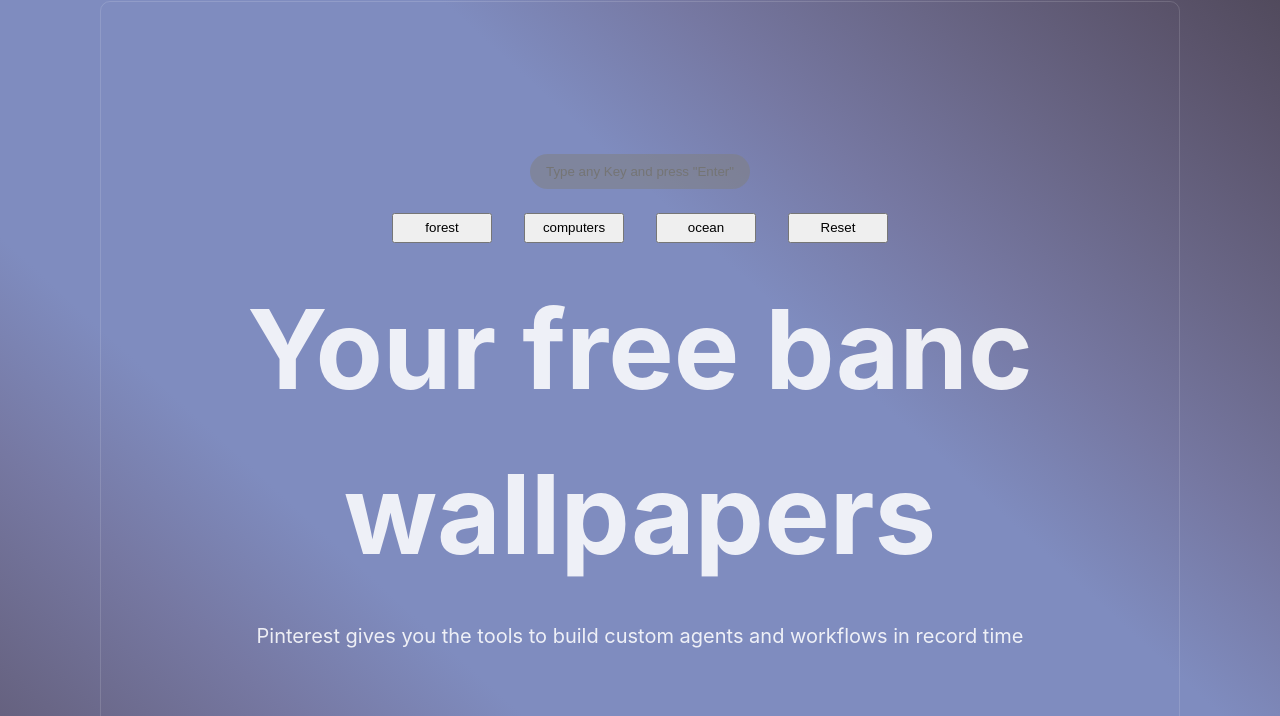
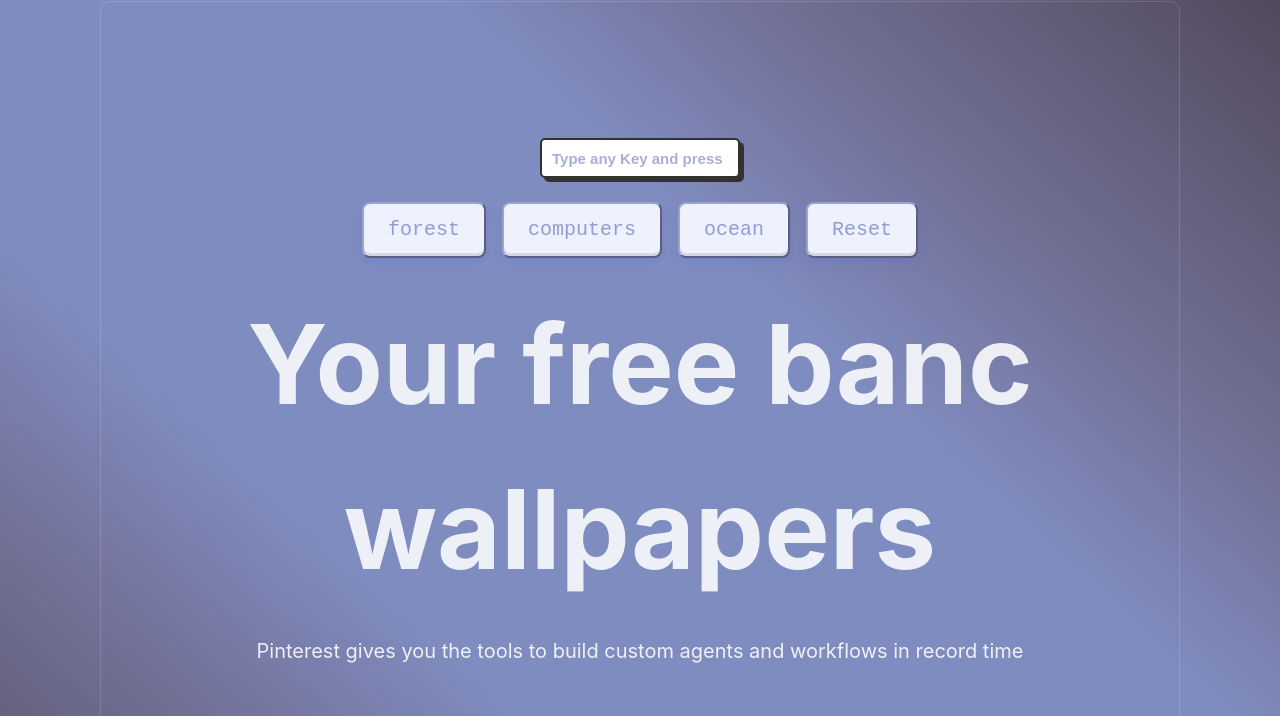
Before and after one commit to piratewiz/proyecto-pinterest, a website built with Vite: page index.html in a window 1280 px wide. Shown: the part 84-800 px from the top of the page. Built offline with nearby package versions, Linux system fonts and the light colour scheme.

Commit message:
cambios mejorados

```diff
--- a/main.js
+++ b/main.js
@@ -4,7 +4,7 @@ const endPoint = 'https://api.unsplash.com/search/photos'
 async function getImages(query) {
   const params = new URLSearchParams({
     query: query,
-    per_page: 12,
+    per_page: 20,
     client_id: accessKey
   })
 
@@ -23,12 +23,14 @@ async function getImages(query) {
         const image = document.createElement('img')
         const divIMG = document.createElement('div')
 
-        divIMG.className = 'divIMG'
-        image.className = 'everyIMG'
-        image.src = imagesList[i].urls.regular
+        if (imagesList[i].height > imagesList[i].width) {
+          divIMG.className = 'divIMG'
+          image.className = 'everyIMG'
+          image.src = imagesList[i].urls.regular
 
-        divIMG.appendChild(image)
-        app.appendChild(divIMG)
+          divIMG.appendChild(image)
+          app.appendChild(divIMG)
+        }
       }
     }
 
--- a/style.css
+++ b/style.css
@@ -82,7 +82,7 @@ body {
   align-items: center;
   border: 1px solid rgba(255, 255, 255, 0.137);
   border-radius: 10px;
-  height: auto;
+  min-height: 71.5vh;
 }
 
 .div-element {
@@ -97,29 +97,86 @@ body {
 }
 
 .input-search {
-  width: 220px;
-  height: 35px;
-  padding: 12px;
-  text-align: center;
-  background-color: rgba(128, 128, 128, 0.534);
-  border-radius: 20px;
-  border: none;
+  width: 200px;
+  height: 40px;
+  border-radius: 5px;
+  border: 2px solid #323232;
+  background-color: #fff;
+  box-shadow: 4px 4px #323232;
+  font-size: 15px;
+  font-weight: 600;
+  color: #929bd3;
+  padding: 5px 10px;
+  outline: none;
+}
+
+.input-search::placeholder {
+  color: #929bd3;
+  opacity: 0.8;
+}
+
+.input-search:focus {
+  border: 2px solid #aec8e4;
 }
 
 .button-container {
   display: flex;
-  gap: 2rem;
+  gap: 1rem;
 }
 
-.button-container > button {
-  width: 100px;
-  height: 30px;
-  padding: 4px 16px;
+button {
+  align-items: center;
+  appearance: none;
+  background-color: #eef2ff;
+  border-radius: 8px;
+  border-width: 2px;
+  border-color: #9ca3cc;
+  box-shadow: rgba(83, 109, 254, 0.2) 0 2px 4px,
+    rgba(83, 109, 254, 0.15) 0 7px 13px -3px, #d6d6e7 0 -3px 0 inset;
+  box-sizing: border-box;
+  color: #929bd3;
+  cursor: pointer;
+  display: inline-flex;
+  font-family: 'JetBrains Mono', monospace;
+  height: 56px;
+  justify-content: center;
+  line-height: 1;
+  list-style: none;
+  overflow: hidden;
+  padding-left: 24px;
+  padding-right: 24px;
+  position: relative;
+  text-align: center;
+  text-decoration: none;
+  transition: box-shadow 0.15s, transform 0.15s;
+  user-select: none;
+  -webkit-user-select: none;
+  touch-action: manipulation;
+  white-space: nowrap;
+  will-change: box-shadow, transform;
+  font-size: 20px;
+}
+
+button:focus {
+  outline: none;
+  box-shadow: #d6d6e7 0 0 0 1.5px inset, rgba(83, 109, 254, 0.4) 0 2px 4px,
+    rgba(83, 109, 254, 0.3) 0 7px 13px -3px, #d6d6e7 0 -3px 0 inset;
+}
+
+button:hover {
+  box-shadow: rgba(83, 109, 254, 0.3) 0 4px 8px,
+    rgba(83, 109, 254, 0.2) 0 7px 13px -3px, #d6d6e7 0 -3px 0 inset;
+  transform: translateY(-2px);
+}
+
+button:active {
+  box-shadow: #d6d6e7 0 3px 7px inset;
+  transform: translateY(2px);
 }
 
 .everyIMG {
   width: 350px;
-  height: auto;
+  height: 500px;
   border-radius: 6px;
 }
 
```
